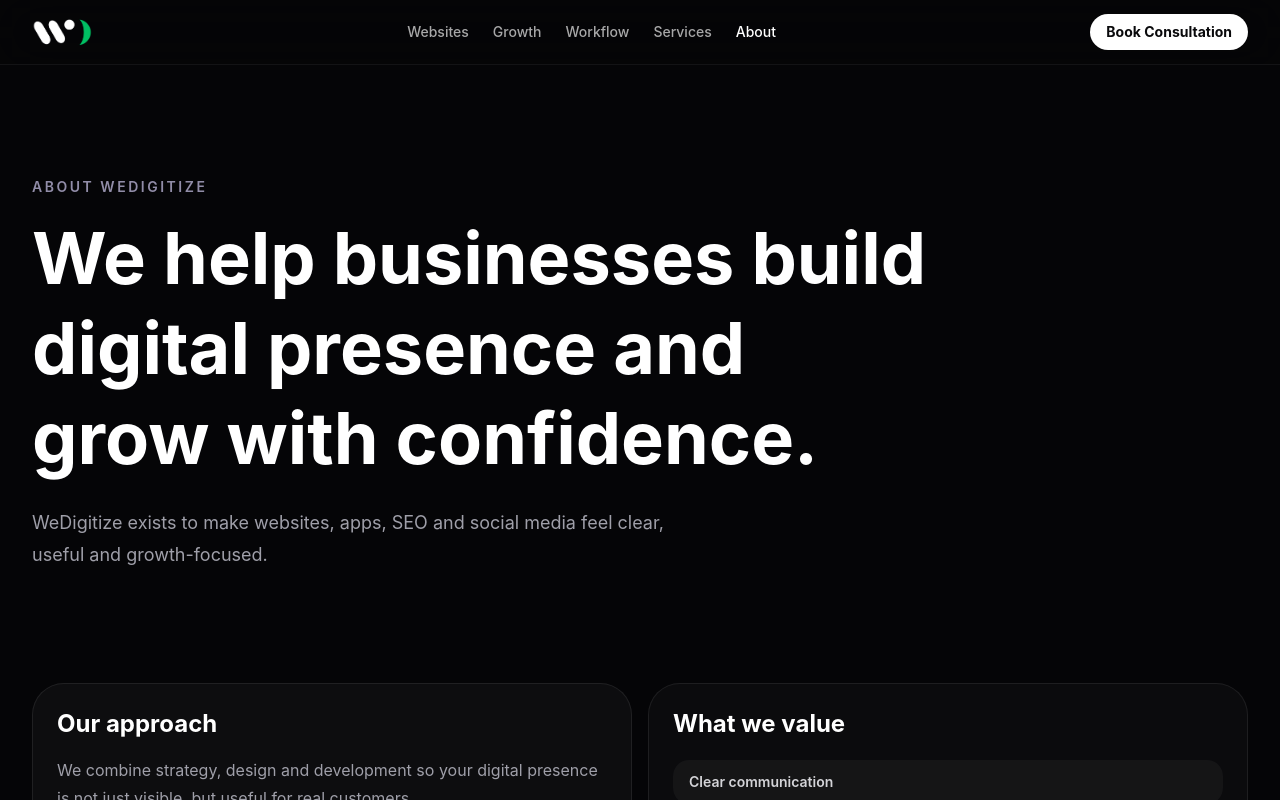
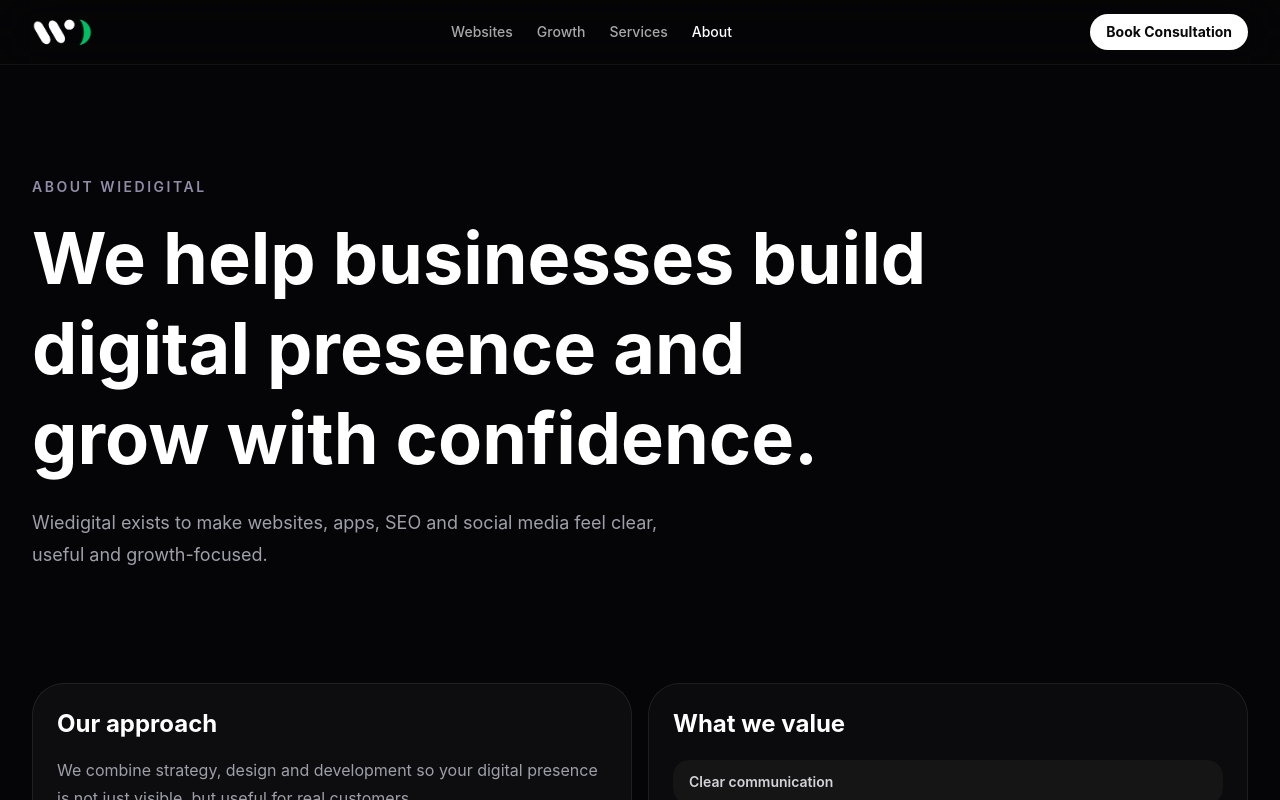
Before and after one commit to VickyKumarOfficial/wiedigital, a React (Vite) app: page /about in a window 1280 px wide. Shown: the top 800 px of the page. Built offline with nearby package versions, Linux system fonts and the light colour scheme.

Commit message:
Update brand naming

```diff
--- a/src/components/ChoosePathSection.tsx
+++ b/src/components/ChoosePathSection.tsx
@@ -20,7 +20,7 @@ export default function ChoosePathSection() {
           </h2>
         </div>
         <p className="max-w-md text-sm leading-6 text-zinc-400">
-          From websites and apps to SEO and social media, WeDigitize helps brands build a stronger online presence.
+          From websites and apps to SEO and social media, Wiedigital helps brands build a stronger online presence.
         </p>
       </div>
 
--- a/src/components/Footer.tsx
+++ b/src/components/Footer.tsx
@@ -7,7 +7,7 @@ const footerColumns = [
     links: [
       { label: 'Websites & Apps', href: '/websites' },
       { label: 'Growth Services', href: '/growth' },
-      { label: 'Workflow', href: '/platform' },
+      // { label: 'Workflow', href: '/platform' },
       { label: 'Services', href: '/programs' },
       { label: 'About', href: '/about' },
       { label: 'Contact', href: '/contact' },
--- a/src/components/Hero.tsx
+++ b/src/components/Hero.tsx
@@ -223,7 +223,7 @@ function XIcon({ className = '' }: { className?: string }) {
 
 function Logo() {
   return (
-    <img className="h-8 w-auto" src={logoDark} alt="WeDigitize" />
+    <img className="h-8 w-auto" src={logoDark} alt="Wiedigital" />
   )
 }
 
@@ -284,11 +284,11 @@ function SlidingButtonTextVertical({ defaultText, hoverText }: { defaultText: st
 
 function SlidingButtonTextHorizontal({ defaultText, hoverText }: { defaultText: string; hoverText: string }) {
   return (
-    <span className="relative inline-grid h-[1.4em] min-w-full overflow-hidden">
-      <span className="flex w-full justify-center whitespace-nowrap transition-transform duration-300 ease-out group-hover/button:-translate-x-full">
+    <span className="relative inline-flex h-[1.4em] min-w-0 overflow-hidden">
+      <span className="flex whitespace-nowrap transition-transform duration-300 ease-out group-hover/button:-translate-x-full">
         {defaultText}
       </span>
-      <span className="absolute inset-0 flex translate-x-full justify-center whitespace-nowrap transition-transform duration-300 ease-out group-hover/button:translate-x-0">
+      <span className="absolute inset-x-0 top-0 flex whitespace-nowrap translate-x-full transition-transform duration-300 ease-out group-hover/button:translate-x-0">
         {hoverText}
       </span>
     </span>
@@ -369,7 +369,7 @@ export default function Hero() {
                 : 'min-h-16 rounded-[1.35rem] border-transparent bg-transparent px-4',
             ].join(' ')}
           >
-            <Link to="/" aria-label="WeDigitize home">
+            <Link to="/" aria-label="Wiedigital home">
               <Logo />
             </Link>
 
@@ -466,7 +466,7 @@ export default function Hero() {
             <div className="animate-hero-rise mt-12 flex flex-col items-center justify-center gap-3 [animation-delay:260ms] sm:flex-row">
               <div className="rounded-[1.05rem] border border-white/10 bg-white/[0.08] p-1">
                 <Link
-                  className="group/button inline-flex min-h-12 min-w-45 items-center justify-center rounded-xl bg-white px-6 text-base font-semibold text-zinc-950 shadow-xl shadow-black/25 transition hover:-translate-y-0.5 hover:bg-zinc-100"
+                  className="group/button inline-flex min-h-12 min-w-52 items-center justify-center rounded-xl bg-white px-6 text-base font-semibold text-zinc-950 shadow-xl shadow-black/25 transition hover:-translate-y-0.5 hover:bg-zinc-100"
                   to="/growth"
                 >
                   <SlidingButtonText defaultText="Build Presence" hoverText="Free Consultation" />
--- a/src/components/InstitutionPlatformSection.tsx
+++ b/src/components/InstitutionPlatformSection.tsx
@@ -155,7 +155,7 @@ export default function InstitutionPlatformSection() {
                 <span className="h-2.5 w-2.5 rounded-full bg-violet-200/60" />
                 <span className="h-2.5 w-2.5 rounded-full bg-white/35" />
               </div>
-              <span className="text-xs font-semibold text-zinc-500">WeDigitize workspace</span>
+              <span className="text-xs font-semibold text-zinc-500">Wiedigital workspace</span>
             </div>
 
             <div className="grid min-h-80 gap-3 p-4 md:grid-cols-[0.8fr_1.2fr]">
--- a/src/components/PageNav.tsx
+++ b/src/components/PageNav.tsx
@@ -4,7 +4,7 @@ import { navItems } from '../data/home'
 
 function Logo() {
   return (
-    <img className="h-8 w-auto" src={logoDark} alt="WeDigitize" />
+    <img className="h-8 w-auto" src={logoDark} alt="Wiedigital" />
   )
 }
 
@@ -12,7 +12,7 @@ export default function PageNav() {
   return (
     <header className="sticky top-0 z-40 border-b border-white/[0.06] bg-[#050507]/80 backdrop-blur-xl">
       <nav className="mx-auto flex min-h-16 w-[min(100%-1.5rem,76rem)] items-center justify-between gap-6" aria-label="Page navigation">
-        <Link to="/" aria-label="WeDigitize home">
+        <Link to="/" aria-label="Wiedigital home">
           <Logo />
         </Link>
 
--- a/src/data/home.ts
+++ b/src/data/home.ts
@@ -40,7 +40,7 @@ export type PlatformFeature = {
 export const navItems: NavItem[] = [
   { name: 'Websites', href: '/websites' },
   { name: 'Growth', href: '/growth' },
-  { name: 'Workflow', href: '/platform' },
+  // { name: 'Workflow', href: '/platform' },
   { name: 'Services', href: '/programs' },
   { name: 'About', href: '/about' },
 ]
@@ -107,7 +107,7 @@ export const outcomeStats: OutcomeStat[] = [
   { value: 'Websites + Apps', label: 'digital builds' },
   { value: 'SEO + Social', label: 'growth channels' },
   { value: 'Conversion-led', label: 'project approach' },
-  { value: 'Launch-ready', label: 'delivery workflow' },
+  // { value: 'Launch-ready', label: 'delivery workflow' },
 ]
 
 export const customerLogos: CustomerLogo[] = [
--- a/src/pages/AboutPage.tsx
+++ b/src/pages/AboutPage.tsx
@@ -4,12 +4,12 @@ export default function AboutPage() {
   return (
     <main>
       <section className="mx-auto w-[min(100%-1.5rem,76rem)] py-20 md:py-28">
-        <p className="text-sm font-semibold uppercase tracking-[0.18em] text-violet-200/65">About WeDigitize</p>
+        <p className="text-sm font-semibold uppercase tracking-[0.18em] text-violet-200/65">About Wiedigital</p>
         <h1 className="mt-4 max-w-4xl text-balance text-5xl font-bold leading-tight text-white md:text-7xl">
           We help businesses build digital presence and grow with confidence.
         </h1>
         <p className="mt-6 max-w-2xl text-lg leading-8 text-zinc-400">
-          WeDigitize exists to make websites, apps, SEO and social media feel clear, useful and growth-focused.
+          Wiedigital exists to make websites, apps, SEO and social media feel clear, useful and growth-focused.
         </p>
       </section>
 
--- a/src/pages/ContactPage.tsx
+++ b/src/pages/ContactPage.tsx
@@ -5,7 +5,7 @@ export default function ContactPage() {
         <div>
           <p className="text-sm font-semibold uppercase tracking-[0.18em] text-teal-200/65">Contact</p>
           <h1 className="mt-4 text-balance text-5xl font-bold leading-tight text-white md:text-7xl">
-            Start your digital project with WeDigitize.
+            Start your digital project with Wiedigital.
           </h1>
           <p className="mt-6 text-lg leading-8 text-zinc-400">
             Tell us what you need, from a new website to SEO, apps or social media support.
--- a/src/pages/GrowthPage.tsx
+++ b/src/pages/GrowthPage.tsx
@@ -4,7 +4,7 @@ import { platformFeatures } from '../data/home'
 const implementationSteps = ['Map goals and channels', 'Set up the growth workflow', 'Launch, review and improve']
 
 const growthChannels = [
-  { label: 'SEO', value: '84%' },
+  { label: 'SEO', value: '94%' },
   { label: 'Social', value: '12 posts' },
   { label: 'Content', value: '6 assets' },
 ]
@@ -29,7 +29,7 @@ export default function GrowthPage() {
             Grow your online presence with a clear digital workflow.
           </h1>
           <p className="mt-6 max-w-2xl text-lg leading-8 text-zinc-400">
-            WeDigitize helps businesses plan websites, manage content, improve SEO and keep social channels active.
+            Wiedigital helps businesses plan websites, manage content, improve SEO and keep social channels active.
           </p>
           <div className="mt-8 flex flex-col gap-3 sm:flex-row">
             <Link className="inline-flex rounded-2xl bg-white px-6 py-3 font-bold text-zinc-950 transition hover:bg-zinc-100" to="/contact">
--- a/src/pages/ProgramsPage.tsx
+++ b/src/pages/ProgramsPage.tsx
@@ -9,7 +9,7 @@ export default function ProgramsPage() {
           Digital services built around business growth.
         </h1>
         <p className="mt-6 max-w-2xl text-lg leading-8 text-zinc-400">
-          Browse WeDigitize services for websites, apps, SEO and social media presence, each shaped around practical outcomes.
+          Browse Wiedigital services for websites, apps, SEO and social media presence, each shaped around practical outcomes.
         </p>
       </section>
 
--- a/src/pages/WebsitesPage.tsx
+++ b/src/pages/WebsitesPage.tsx
@@ -93,7 +93,7 @@ export default function WebsitesPage() {
             Modern websites that make your business easier to trust.
           </h1>
           <p className="mt-6 max-w-2xl text-lg leading-8 text-zinc-400">
-            WeDigitize designs responsive websites that present your brand clearly, guide customers smoothly and support your online growth.
+            Wiedigital designs responsive websites that present your brand clearly, guide customers smoothly and support your online growth.
           </p>
           <Link className="mt-8 inline-flex rounded-2xl bg-white px-6 py-3 font-bold text-zinc-950 transition hover:bg-zinc-100" to="/contact">
             Start Website Project
```
